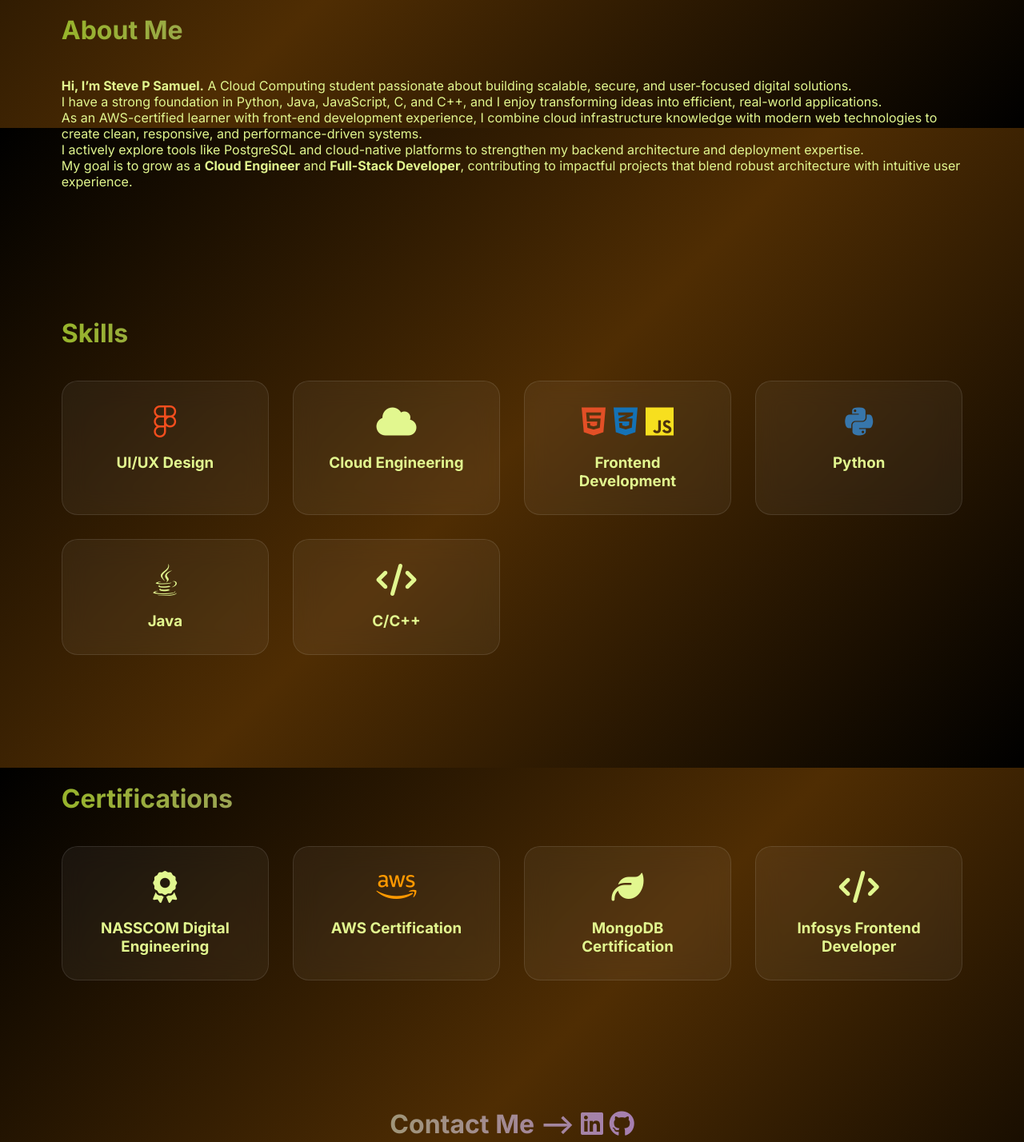
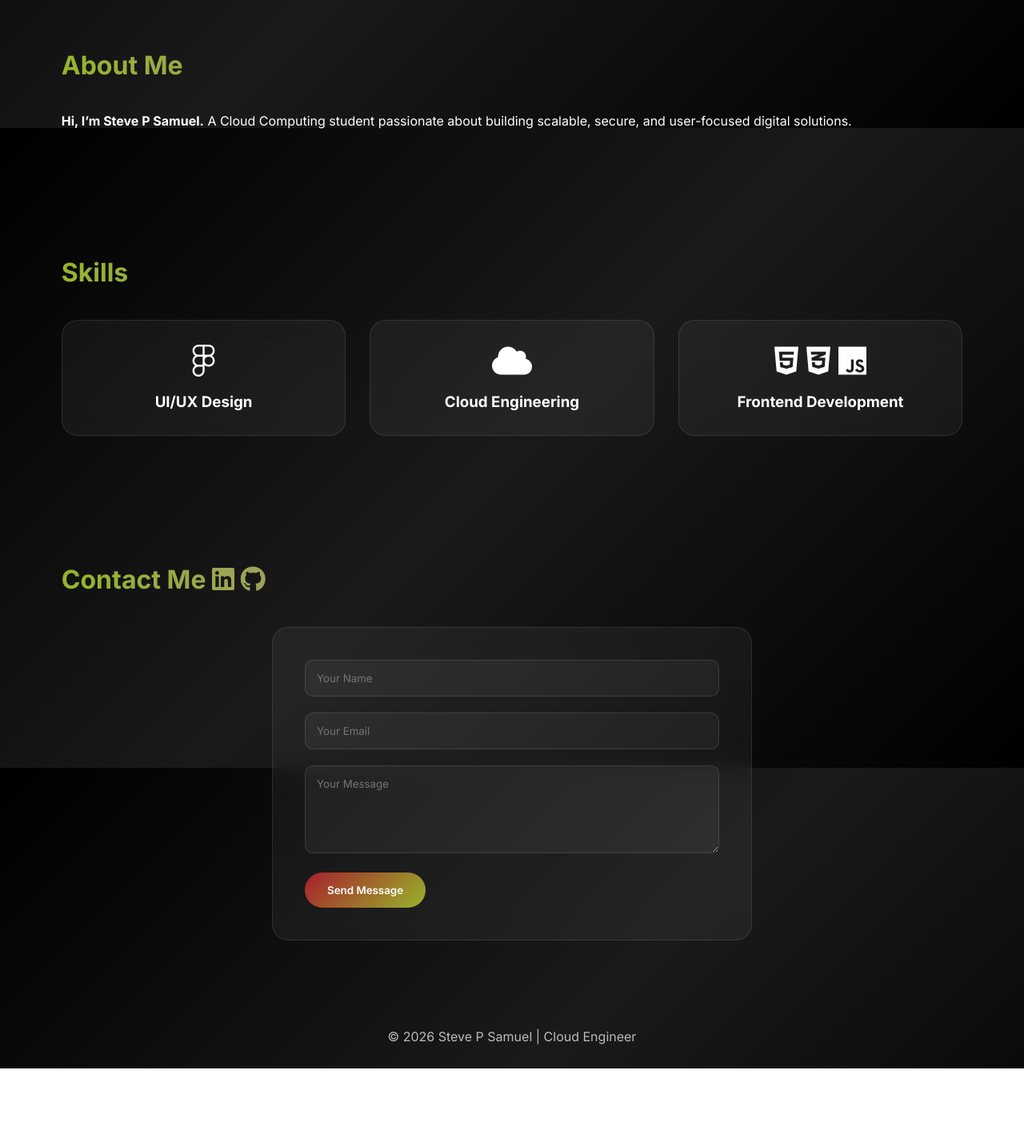
Before and after one commit to Stevesamuel64/stevekjc, a website: page public/index.html in a window 1280 px wide. Shown: the part 640-2068 px from the top of the page at 80% size. After the commit the page ends 1976 px from the top, so only its background shows below. Drawn offline with Linux system fonts and the light colour scheme.

Commit message:
code buges fixed

```diff
--- a/public/index.html
+++ b/public/index.html
@@ -27,15 +27,19 @@
     <h1>Steve P Samuel</h1>
 
     <div class="nav-right">
-        <nav>
-    <a href="#top"><i class="fas fa-house"></i><span></span></a>
-    <a href="#about"><i class="fas fa-user"></i><span></span></a>
-    <a href="#skills"><i class="fas fa-code"></i><span></span></a>
-    <a href="#certifications"><i class="fas fa-briefcase"></i><span></span></a>
-    <a href="#contact"><i class="fas fa-envelope"></i><span></span></a>
-</nav>
+        <!-- ✅ FIXED: added id="navbar" -->
+        <nav id="navbar">
+            <a href="#top"><i class="fas fa-house"></i></a>
+            <a href="#about"><i class="fas fa-user"></i></a>
+            <a href="#skills"><i class="fas fa-code"></i></a>
+            <a href="#certifications"><i class="fas fa-briefcase"></i></a>
+            <a href="#contact"><i class="fas fa-envelope"></i></a>
+        </nav>
 
-
+        <!-- ✅ OPTIONAL: Theme toggle button added -->
+        <button id="themeToggle" class="btn-primary">
+            <i class="fas fa-moon"></i>
+        </button>
 
         <!-- Hamburger -->
         <div class="hamburger" id="hamburger">
@@ -48,7 +52,7 @@
 
 <!-- HERO -->
 <section class="hero fade-in">
-<div class="hero-image">
+    <div class="hero-image">
         <img src="images/steve.jpg" alt="Steve P Samuel">
     </div>
 
@@ -65,68 +69,27 @@
                 Download Resume
             </a>
         </div>
-
     </div>
-
 </section>
 
 <!-- ABOUT -->
 <section id="about" class="fade-in">
     <h2 class="section-title">About Me</h2>
-    <p>
-        <strong>Hi, I’m Steve P Samuel.</strong>
-        A Cloud Computing student passionate about building scalable, secure, and user-focused digital solutions.
-    </p>
-
-    <p>
-        I have a strong foundation in
-        <span class="highlight">Python</span>,
-        <span class="highlight">Java</span>,
-        <span class="highlight">JavaScript</span>,
-        <span class="highlight">C</span>, and
-        <span class="highlight">C++</span>,
-        and I enjoy transforming ideas into efficient, real-world applications.
-    </p>
-
-    <p>
-        As an <span class="highlight">AWS-certified learner</span> with front-end development experience,
-        I combine cloud infrastructure knowledge with modern web technologies
-        to create clean, responsive, and performance-driven systems.
-    </p>
-
-    <p>
-        I actively explore tools like
-        <span class="highlight">PostgreSQL</span> and cloud-native platforms
-        to strengthen my backend architecture and deployment expertise.
-    </p>
-
-    <p>
-        My goal is to grow as a
-        <strong>Cloud Engineer</strong> and <strong>Full-Stack Developer</strong>,
-        contributing to impactful projects that blend robust architecture
-        with intuitive user experience.
-    </p>
-
+    <p><strong>Hi, I’m Steve P Samuel.</strong> A Cloud Computing student passionate about building scalable, secure, and user-focused digital solutions.</p>
 </section>
 
 <!-- SKILLS -->
-
 <section id="skills" class="fade-in">
     <h2 class="section-title">Skills</h2>
 
     <div class="cards">
-
         <div class="card skill-card">
-            <div class="skill-icon">
-                <i class="fab fa-figma"></i>
-            </div>
+            <div class="skill-icon"><i class="fab fa-figma"></i></div>
             <h3>UI/UX Design</h3>
         </div>
 
         <div class="card skill-card">
-            <div class="skill-icon">
-                <i class="fas fa-cloud"></i>
-            </div>
+            <div class="skill-icon"><i class="fas fa-cloud"></i></div>
             <h3>Cloud Engineering</h3>
         </div>
 
@@ -138,84 +101,18 @@
             </div>
             <h3>Frontend Development</h3>
         </div>
-
-        <div class="card skill-card">
-            <div class="skill-icon">
-                <i class="fab fa-python"></i>
-            </div>
-            <h3>Python</h3>
-        </div>
-
-         <div class="card skill-card">
-            <div class="skill-icon">
-                <i class="fab fa-java"></i>
-            </div>
-            <h3>Java</h3>
-        </div>
-
-         <div class="card skill-card">
-            <div class="skill-icon">
-                <i class="fas fa-code"></i>
-            </div>
-            <h3>C/C++</h3>
-        </div>
-
-    </div>
-</section>
-
-<!-- CERTIFICATIONS -->
-<section id="certifications" class="fade-in">
-    <h2 class="section-title">Certifications</h2>
-
-    <div class="cards">
-
-        <div class="card cert-card">
-           <a href="files/resume.pdf" download class="cert-link">
-            <div class="cert-icon">
-                 <i class="fas fa-award"></i>
-            </div>
-            <h3>NASSCOM Digital Engineering</h3>
-          </a>
-        </div>
-
-        <div class="card cert-card">
-           <a href="files/resume.pdf" download class="cert-link">
-            <div class="cert-icon">
-                <i class="fab fa-aws"></i>
-            </div>
-            <h3>AWS Certification</h3>
-          </a>
-        </div>
-
-        <div class="card cert-card">
-           <a href="files/resume.pdf" download class="cert-link">
-            <div class="cert-icon">
-                <i class="fas fa-leaf"></i>
-            </div>
-            <h3>MongoDB Certification</h3>
-           </a>
-        </div>
-
-        <div class="card cert-card">
-           <a href="files/resume.pdf" download class="cert-link">
-            <div class="cert-icon">
-                <i class="fas fa-code"></i>
-            </div>
-            <h3>Infosys Frontend Developer</h3>
-           </a>
-        </div>
-
     </div>
 </section>
 
 <!-- CONTACT -->
+<section id="contact" class="fade-in">
 
-<section id="contact" class="fade-in">
-    <center><h2 class="section-title">Contact Me   -->       <a href="#" target="_blank"><i class="fab fa-linkedin"></i> </a>
-            <a href="#" target="_blank"><i class="fab fa-github"></i></a></h2></center>
-     <div class="social-links">
-
-        </div>
+    <!-- ✅ FIXED: removed broken comment + removed <center> -->
+    <h2 class="section-title">
+        Contact Me
+        <a href="#" target="_blank"><i class="fab fa-linkedin"></i></a>
+        <a href="#" target="_blank"><i class="fab fa-github"></i></a>
+    </h2>
 
     <div class="contact-container">
         <form id="contactForm" class="contact-form">
@@ -224,7 +121,6 @@
             <textarea name="message" rows="5" placeholder="Your Message" required></textarea>
 
             <button type="submit" class="btn-primary">Send Message</button>
-
             <div id="formMessage"></div>
         </form>
     </div>
--- a/public/script.js
+++ b/public/script.js
@@ -14,20 +14,23 @@ if (aboutBtn) {
 }
 
 // ===============================
-// FADE-IN ANIMATION (Intersection Observer)
+// FADE-IN ANIMATION
 // ===============================
 
 const fadeElements = document.querySelectorAll(".fade-in");
 
+if ("IntersectionObserver" in window) {
     const observer = new IntersectionObserver((entries) => {
         entries.forEach(entry => {
             if (entry.isIntersecting) {
                 entry.target.classList.add("active");
+                observer.unobserve(entry.target); // ✅ better performance
             }
         });
     }, { threshold: 0.2 });
 
     fadeElements.forEach(el => observer.observe(el));
+}
 
 // ===============================
 // HAMBURGER MENU
@@ -36,7 +39,7 @@ fadeElements.forEach(el => observer.observe(el));
 const hamburger = document.getElementById("hamburger");
 const navbar = document.getElementById("navbar");
 
-if (hamburger) {
+if (hamburger && navbar) {
     hamburger.addEventListener("click", () => {
         navbar.classList.toggle("active");
     });
@@ -48,13 +51,13 @@ if (hamburger) {
 
 const themeToggle = document.getElementById("themeToggle");
 
-// Load saved theme
+// ✅ Safe load theme
+if (themeToggle) {
     if (localStorage.getItem("theme") === "light") {
         document.body.classList.add("light-mode");
         themeToggle.innerHTML = '<i class="fas fa-sun"></i>';
     }
 
-if (themeToggle) {
     themeToggle.addEventListener("click", () => {
         document.body.classList.toggle("light-mode");
 
@@ -69,13 +72,13 @@ if (themeToggle) {
 }
 
 // ===============================
-// CONTACT FORM WITH SUCCESS UI
+// CONTACT FORM
 // ===============================
 
 const contactForm = document.getElementById("contactForm");
 const formMessage = document.getElementById("formMessage");
 
-if (contactForm) {
+if (contactForm && formMessage) {
     contactForm.addEventListener("submit", async function (e) {
         e.preventDefault();
 
@@ -84,8 +87,17 @@ if (contactForm) {
         const message = this.querySelector("textarea[name='message']").value.trim();
         const button = this.querySelector("button");
 
+        // ✅ Validation
         if (!name || !email || !message) {
             formMessage.textContent = "Please fill all fields.";
+            formMessage.className = "error";
+            return;
+        }
+
+        // ✅ Email validation
+        const emailRegex = /^[^\s@]+@[^\s@]+\.[^\s@]+$/;
+        if (!emailRegex.test(email)) {
+            formMessage.textContent = "Enter a valid email.";
             formMessage.className = "error";
             return;
         }
--- a/public/style.css
+++ b/public/style.css
@@ -1,9 +1,9 @@
 :root {
 --bg: #000000;
---bg-secondary: #4f2d03;
+--bg-secondary: #1a1a1a; /* ✅ fixed better gradient */
 --bg-dark: #000000;
 
---text: #e2f78f;
+--text: #ffffff; /* ✅ improved readability */
 
 --accent: #97b42b;
 --accent-light: #af60ff;
@@ -31,6 +31,7 @@ body {
 overflow-x: hidden;
 }
 
+/* HEADER */
 header {
 display: flex;
 justify-content: space-between;
@@ -53,6 +54,7 @@ header h1 {
 -webkit-text-fill-color: transparent;
 }
 
+/* NAV */
 nav {
 display: flex;
 gap: 16px;
@@ -79,6 +81,13 @@ transform: translateY(-3px) scale(1.1);
 box-shadow: 0 0 15px rgba(168, 85, 247, 0.4);
 }
 
+/* ✅ HAMBURGER FIX */
+#navbar.active {
+display: flex;
+flex-direction: column;
+}
+
+/* HERO */
 .hero {
 padding: 100px 6%;
 display: flex;
@@ -107,7 +116,7 @@ line-height: 1.6;
 }
 
 .hero-image {
-flex:0.5;
+flex: 0.5;
 display: flex;
 justify-content: center;
 }
@@ -122,6 +131,7 @@ border: 4px solid var(--accent);
 box-shadow: 0 0 40px rgba(20, 1, 85, 0.4);
 }
 
+/* BUTTONS */
 .btn-primary {
 background: linear-gradient(135deg, var(--secondary), var(--accent));
 padding: 14px 28px;
@@ -144,19 +154,7 @@ box-shadow: 0 0 40px rgba(20, 1, 85, 0.4);
 flex-wrap: wrap;
 }
 
-/* ===============================
-   SOCIAL
-================================ */
-.social-links {
-    margin-top: 40px;
-    display: flex;
-    gap: 20px;
-    flex-wrap: wrap;
-}
-
-/* ===============================
-   SECTIONS
-================================ */
+/* SECTIONS */
 section {
 padding: 80px 6%;
 }
@@ -169,9 +167,7 @@ section {
 -webkit-text-fill-color: transparent;
 }
 
-/* ===============================
-   CARDS
-================================ */
+/* CARDS */
 .cards {
 display: grid;
 grid-template-columns: repeat(auto-fit, minmax(250px, 1fr));
@@ -193,9 +189,7 @@ section {
 box-shadow: 0 20px 40px rgba(168, 85, 247, 0.25);
 }
 
-/* ===============================
-   ICONS
-================================ */
+/* ICONS */
 .skill-icon,
 .cert-icon {
 font-size: 40px;
@@ -211,17 +205,7 @@ section {
 display: block;
 }
 
-
-.fa-python { color: #3776ab; }
-.fa-html5 { color: #e34f26; }
-.fa-css3-alt { color: #1572b6; }
-.fa-js { color: #f7df1e; }
-.fa-figma { color: #f24e1e; }
-.fa-aws { color: #ff9900; }
-
-/* ===============================
-   CONTACT
-================================ */
+/* CONTACT */
 .contact-container {
 display: flex;
 justify-content: center;
@@ -248,18 +232,14 @@ section {
 color: var(--text);
 }
 
-/* ===============================
-   FOOTER
-================================ */
+/* FOOTER */
 footer {
 text-align: center;
 padding: 30px;
 opacity: 0.7;
 }
 
-/* ===============================
-   FADE IN
-================================ */
+/* FADE ANIMATION */
 .fade-in {
 opacity: 0;
 transform: translateY(40px);
@@ -271,29 +251,12 @@ footer {
 transform: translateY(0);
 }
 
-/* ===============================
-   RESPONSIVE BREAKPOINTS
-================================ */
-
-/* Tablets */
-@media (max-width: 1024px) {
-    .hero-text h2 {
-        font-size: 40px;
-    }
-}
-
-/* Mobile */
+/* RESPONSIVE */
 @media (max-width: 768px) {
-
 header {
 flex-direction: column;
 gap: 15px;
 text-align: center;
-    }
-
-    nav {
-        justify-content: center;
-        flex-wrap: wrap;
 }
 
 .hero {
@@ -306,42 +269,8 @@ footer {
 font-size: 28px;
 }
 
-    .hero-text p {
-        font-size: 16px;
-    }
-
-    .hero-buttons {
-        justify-content: center;
-    }
-
 .hero-image img {
 width: 220px;
 height: 220px;
 }
-
-    section {
-        padding: 60px 5%;
 }
-}
-
-/* Small Phones */
-@media (max-width: 480px) {
-
-    .hero-text h2 {
-        font-size: 22px;
-    }
-
-    .hero-image img {
-        width: 180px;
-        height: 180px;
-    }
-
-    .btn-primary {
-        padding: 12px 20px;
-        font-size: 14px;
-    }
-
-    .card {
-        padding: 20px;
-    }
-}
```
Lines whose indentation alone changed are shown as unchanged.
